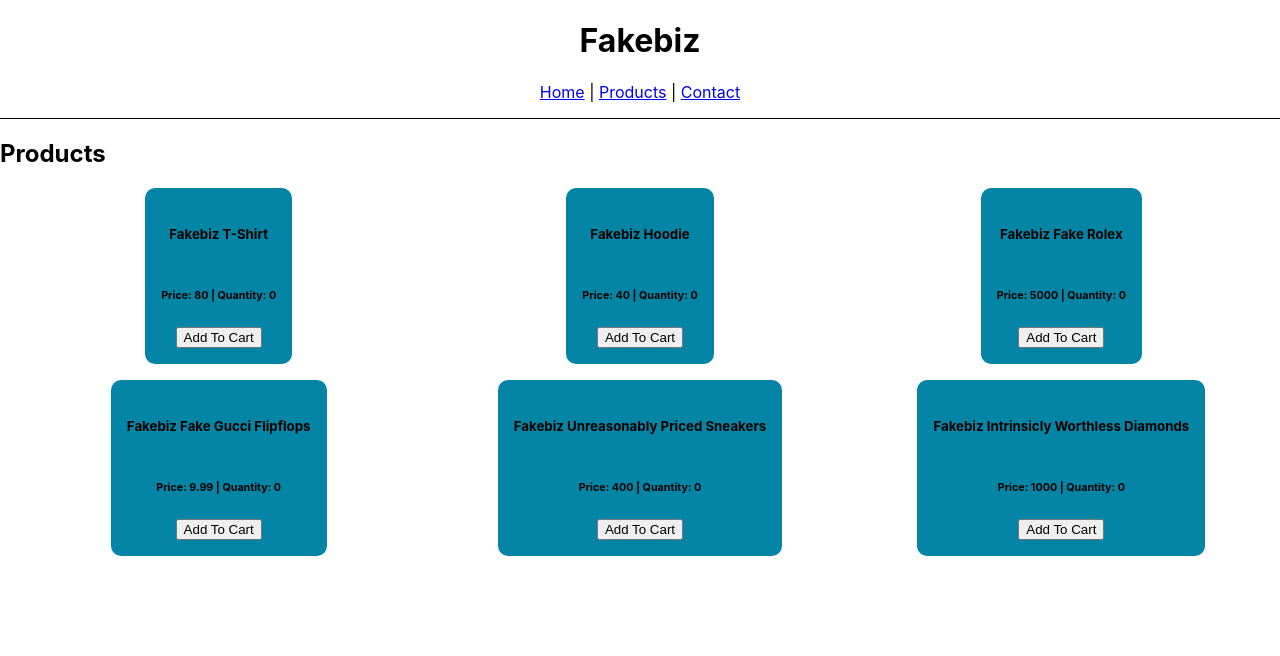
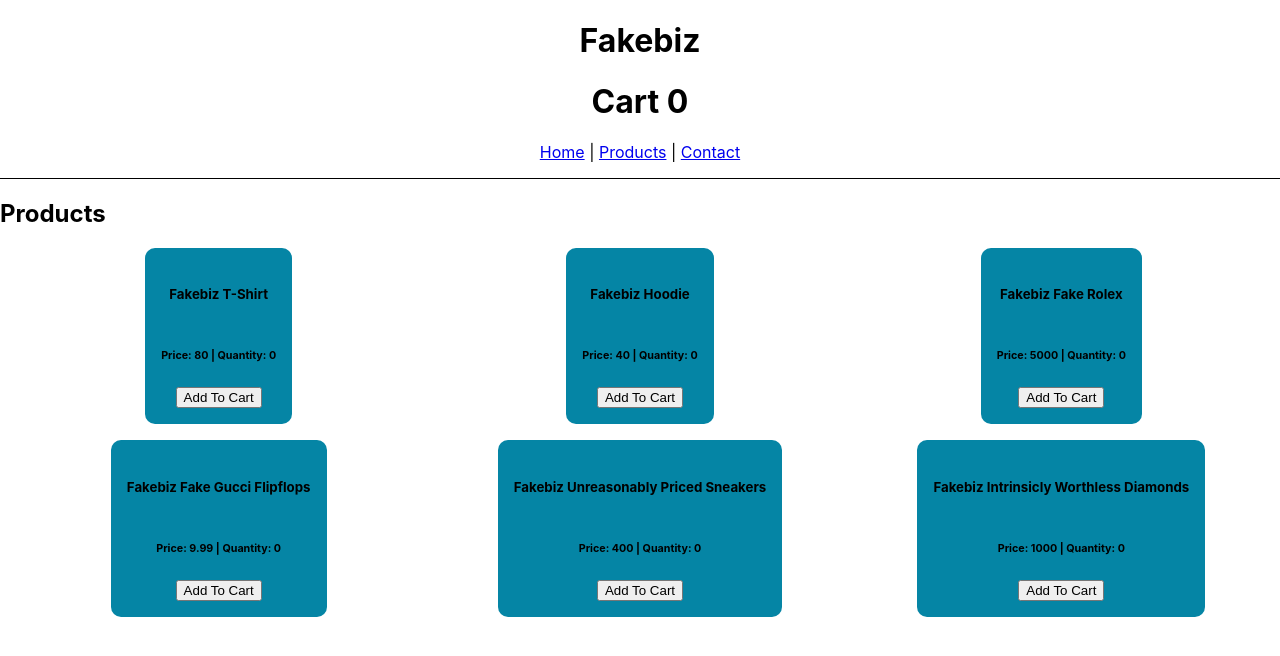
Before and after one commit to victorsmith/shopping-cart, a React (Create React App) app: page /products in a window 1280 px wide. Shown: the top 656 px of the page. Built offline with nearby package versions, Linux system fonts and the light colour scheme.

Commit message:
shopping cart number updates now

```diff
--- a/src/routes/header.jsx
+++ b/src/routes/header.jsx
@@ -1,12 +1,15 @@
 import { Link } from 'react-router-dom';
 
-function Header() {
+function Header(props) {
 
     const spacer = ` | `;
 
 	return (
 		<div className="App">
-			<h1>Fakebiz</h1>
+			<div>
+				<h1>Fakebiz</h1>
+				<h1>Cart {props.numItems}</h1>
+			</div>
 			<nav
 				style={{
 					borderBottom: 'solid 1px',
--- a/src/routes/products.jsx
+++ b/src/routes/products.jsx
@@ -46,9 +46,11 @@ export default function Products() {
 	]);
 
 	const [shoppingCartItems, setShoppingCartItem] = useState([]);
+	const [shoppingCartNumberOfItems, setShoppingCartNumberOfItems] = useState(0);
 
     useEffect ( () => {
         console.log(shoppingCartItems)
+        setShoppingCartNumberOfItems(shoppingCartItems.length);
     }, [shoppingCartItems] );
 
     function addToCart(newItem) {
@@ -60,7 +62,7 @@ export default function Products() {
 
 	return (
 		<>
-			<Header />
+			<Header numItems={shoppingCartNumberOfItems}/>
 			{/* <Cart items={shoppingCartItems}/> */}
 			<h2>Products</h2>
 			<main className="grid">
```
